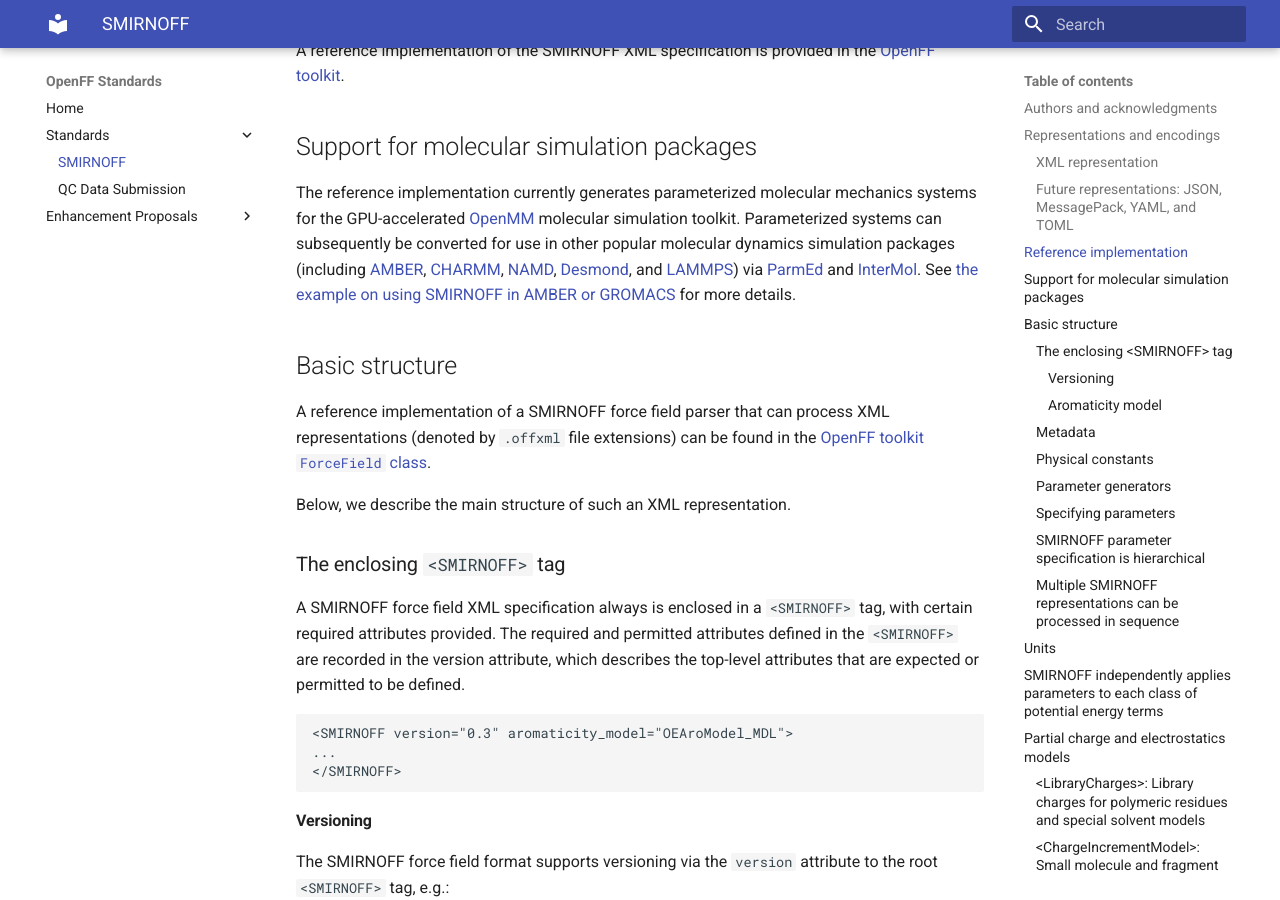
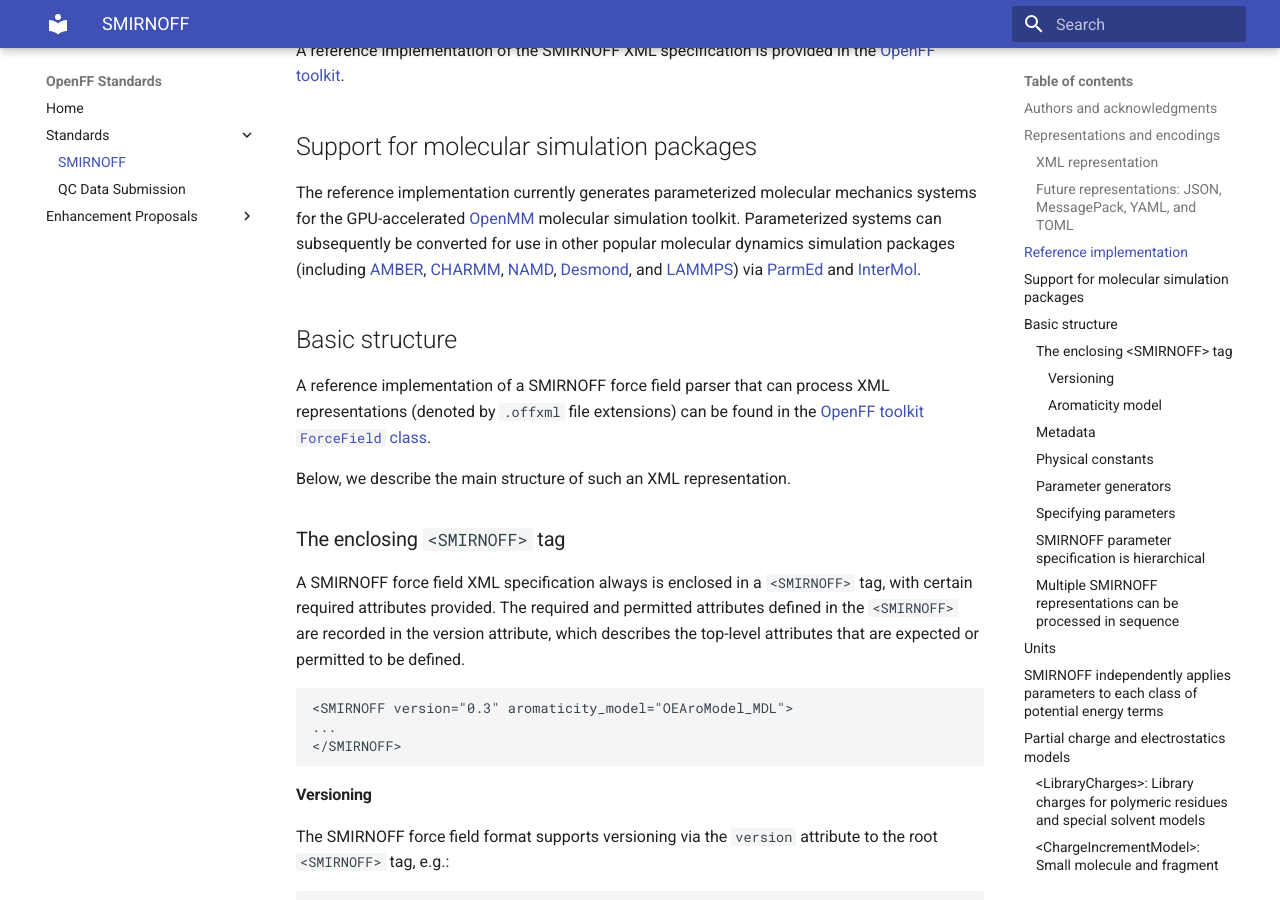
Before and after one commit to openforcefield/standards, an MkDocs documentation site: the page built from docs/standards/smirnoff.md, in a window 1280 px wide and 900 px high, scrolled down 1465 px. Built offline with MkDocs 1.6.1 and Material for MkDocs 9.7.7, drawn with Linux system fonts in a browser that asks for light colours.

Commit message:
Remove broken link

```diff
--- a/docs/standards/smirnoff.md
+++ b/docs/standards/smirnoff.md
@@ -45,7 +45,6 @@ A reference implementation of the SMIRNOFF XML specification is provided in the
 
 The reference implementation currently generates parameterized molecular mechanics systems for the GPU-accelerated [OpenMM](https://openmm.org) molecular simulation toolkit.
 Parameterized systems can subsequently be converted for use in other popular molecular dynamics simulation packages (including [AMBER](https://ambermd.org/), [CHARMM](https://www.charmm.org), [NAMD](https://www.ks.uiuc.edu/Research/namd/), [Desmond](https://www.deshawresearch.com/resources_desmond.html), and [LAMMPS](https://lammps.sandia.gov/)) via [ParmEd](https://parmed.github.io/ParmEd) and [InterMol](https://github.com/shirtsgroup/InterMol).
-See [the example on using SMIRNOFF in AMBER or GROMACS](https://github.com/openforcefield/openff-toolkit/blob/master/examples/using_smirnoff_in_amber_or_gromacs/convert_to_amber_gromacs.ipynb) for more details.
 
 ## Basic structure
 
```
